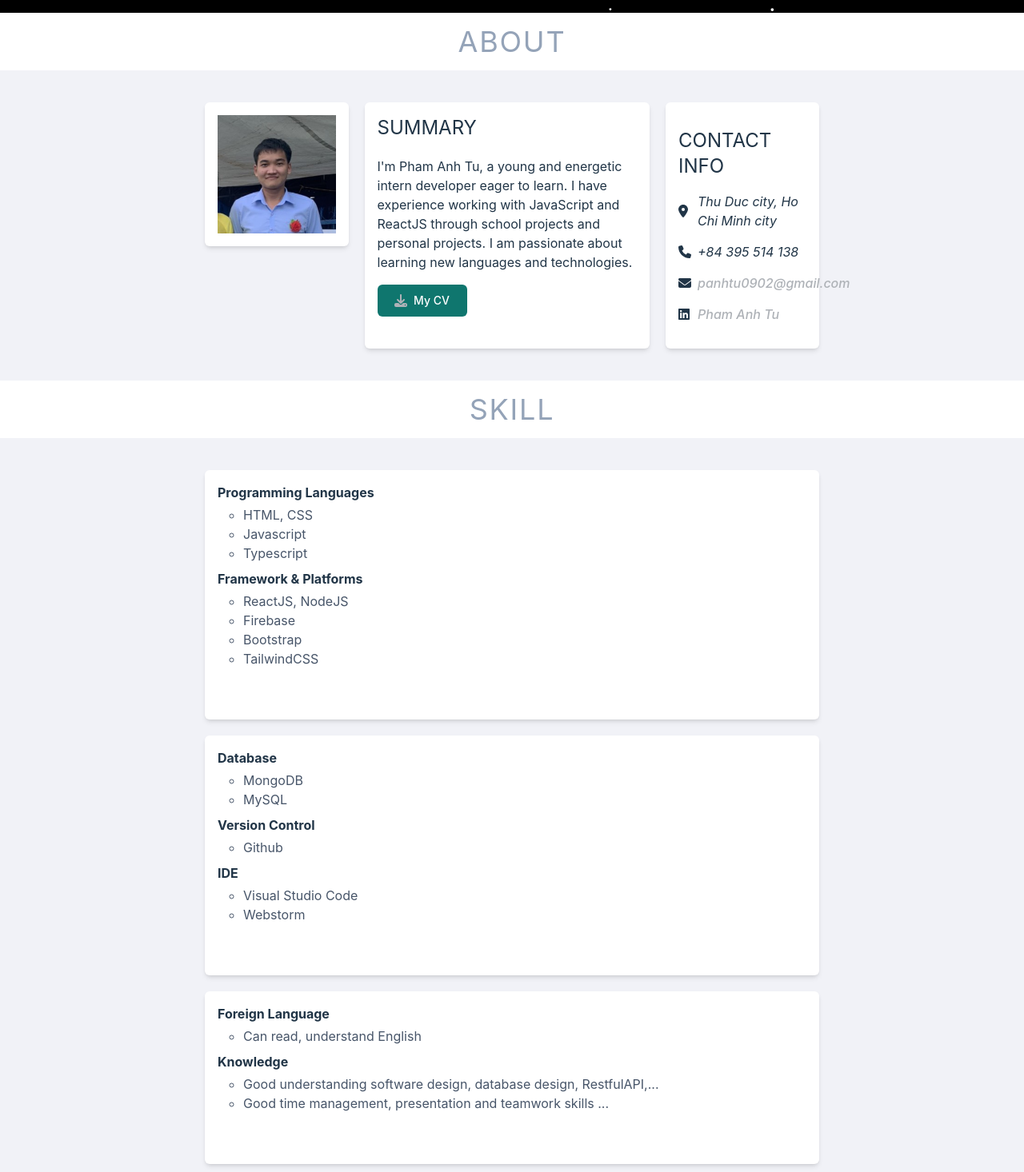
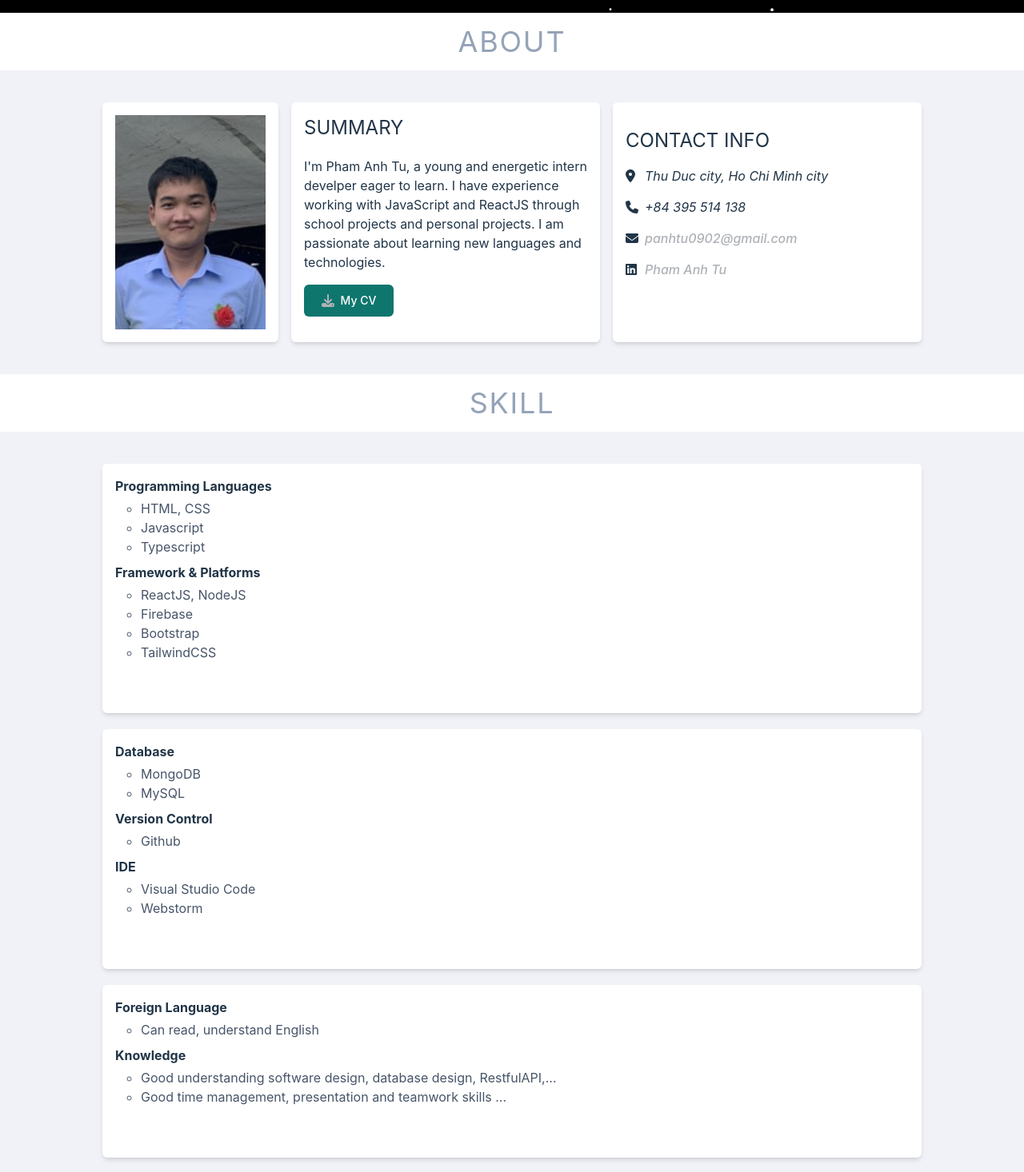
Before and after one commit to anhtuspham/portfolio, a React (Vite) app: page / in a window 1280 px wide. Shown: the part 784-2250 px from the top of the page at 80% size. Built offline with nearby package versions, Linux system fonts and the light colour scheme.

Commit message:
refactor: :recycle: improve responsive for all section

```diff
--- a/src/assets/components/SectionGrid.jsx
+++ b/src/assets/components/SectionGrid.jsx
@@ -6,7 +6,7 @@ export default function SectionGrid({ children }) {
   console.log(childrenCount);
   return (
     <>
-      <div className="w-3/5 mx-auto max-xl:w-4/5">
+      <div className="w-3/5 mx-auto max-[1440px]:w-4/5">
         <div
           className={`grid grid-cols-${childrenCount} gap-5 max-lg:grid-cols-${
             childrenCount >= 3 ? childrenCount - 1 : "2"
--- a/src/assets/pages/About/About.jsx
+++ b/src/assets/pages/About/About.jsx
@@ -19,18 +19,18 @@ function About() {
       <section id="about" className="pb-10 bg-primary">
         {/* Header */}
         <Header title="About" />
-
         {/* Content */}
-        <div className="flex w-3/5 mx-auto gap-5">
-          <div className="bg-white p-4 w-3/12 rounded-md h-max shadow-md">
-            <div>
-              <img className="max-w-full aspect-square" src={image} />
+        <div className="w-3/5 mx-auto max-[1440px]:w-4/5">
+          <div className="grid grid-cols-[220px_minmax(220px,_1fr)_minmax(220px,_1fr)] gap-4 max-lg:grid-cols-2 max-md:grid-cols-1">
+            <div className="bg-white p-4 w-full h-full rounded-md shadow-md max-h-[300px]">
+              <div className="w-full h-full">
+                <img className="w-full h-full object-cover aspect-[3/4]" src={image} />
               </div>
             </div>
-          <div className="bg-white w-6/12 p-4 rounded-md shadow-md">
+            <div className="bg-white w-full p-4 rounded-md shadow-md">
               <div className="uppercase pb-5 text-2xl">Summary</div>
               <p>
-              I'm Pham Anh Tu, a young and energetic intern developer eager to
+                I'm Pham Anh Tu, a young and energetic intern develper eager to
                 learn. I have experience working with JavaScript and ReactJS
                 through school projects and personal projects. I am passionate
                 about learning new languages and technologies.
@@ -45,7 +45,7 @@ function About() {
                 />
               </div>
             </div>
-          <div className="bg-white p-4 w-3/12 h-full rounded-md shadow-md">
+            <div className="bg-white p-4 w-full h-full rounded-md shadow-md">
               <div className="">
                 <div className="uppercase my-4 text-2xl">Contact info</div>
 
@@ -83,6 +83,7 @@ function About() {
               </div>
             </div>
           </div>
+        </div>
       </section>
     </>
   );
```
Lines whose indentation alone changed are shown as unchanged.
